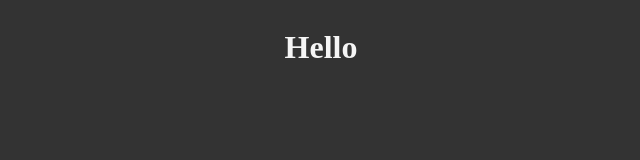
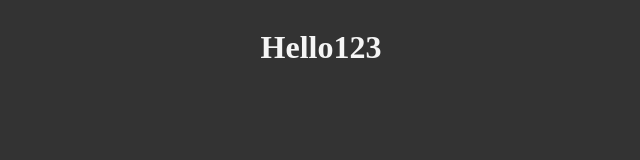
Before and after one commit to pajkatt2013/TerryLin-gitcode, a plain HTML site: page index.html in a window 1280 px wide. Shown: the whole page, without its empty margins (319-959 px from the left). Drawn offline with Linux system fonts and the light colour scheme.

Commit message:
sec commit

```diff
--- a/index.html
+++ b/index.html
@@ -11,7 +11,7 @@
 </head>
 
 <body>
-    <h1>Hello</h1>
+    <h1>Hello123</h1>
 </body>
 
 </html>
```
